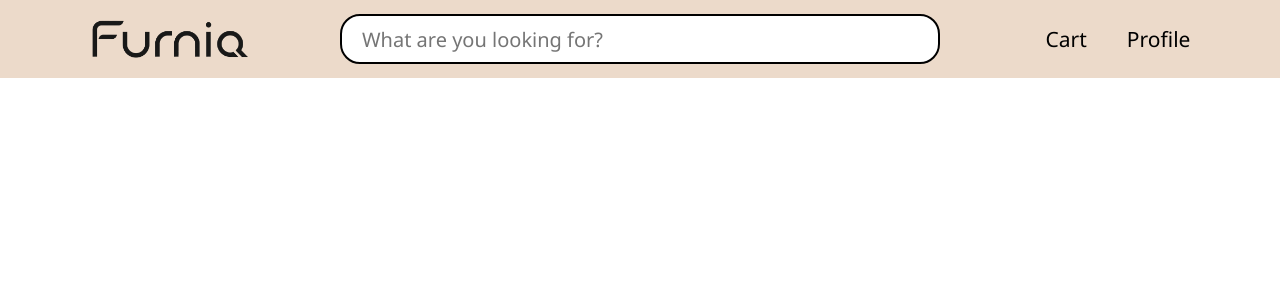
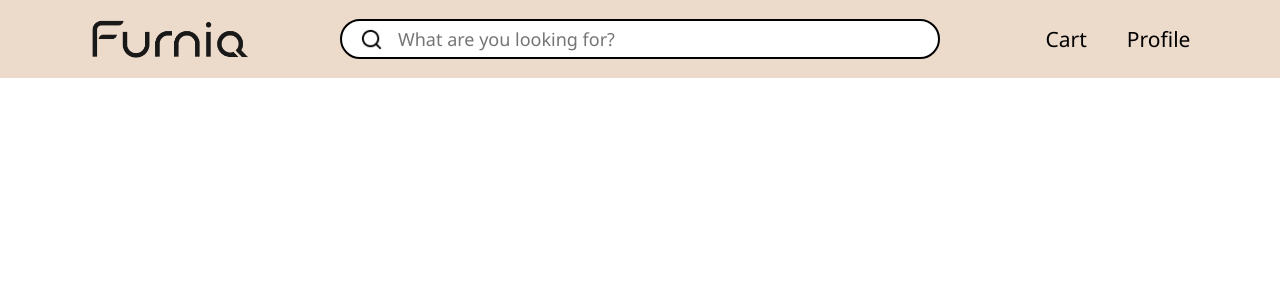
Before and after one commit to zsolti01/FurniqReact, a React (Vite) app: page / in a window 1280 px wide. Shown: the top 300 px of the page. Built offline with nearby package versions, Linux system fonts and the light colour scheme.

Commit message:
Added a search icon inside the searchbox

```diff
--- a/src/components/Navbar/Navbar.css
+++ b/src/components/Navbar/Navbar.css
@@ -17,15 +17,25 @@
     position: absolute;
     left: 50%;
     transform: translateX(-50%);
+    display: flex;
+    align-items: center;
+}
+
+.search-icon{
+    position: absolute;
+    left: 20px;
+    width: 23px;
+    height: 23px;
+    pointer-events: none;
 }
 
 .search-box input{
     width: 600px;
-    height: 50px;
+    height: 40px;
     border: 2px solid black;
-    border-radius: 20px;
-    padding-left: 20px;
-    font-size: 20px;
+    border-radius: 30px;
+    padding-left: 56px;
+    font-size: 18px;
 }
 
 ul{
--- a/src/components/Navbar/Navbar.jsx
+++ b/src/components/Navbar/Navbar.jsx
@@ -1,5 +1,6 @@
 import './Navbar.css'
 import logoNavbar from '../../assets/img/Logos/logo3_Navbar.png'
+import searchIcon from '../../assets/img/Navbar/search.png'
 
 export default function Navbar() {
   return (
@@ -7,7 +8,8 @@ export default function Navbar() {
         <img src={logoNavbar} alt="Furniq Logo" className='logo'/>
 
         <div className='search-box'>
-            <input type="text" placeholder='What are you looking for?'/>
+          <img src={searchIcon} alt="Search icon" className='search-icon'/>
+          <input type="text" placeholder='What are you looking for?'/>
         </div>
 
         <ul>
```
Also changed, not shown: src/assets/img/Navbar/search.png (added).
